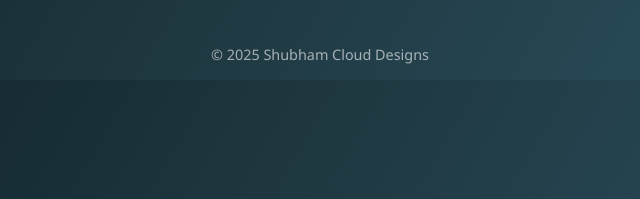
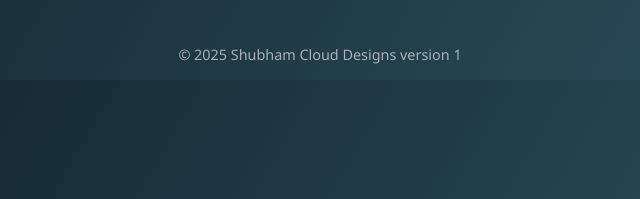
Before and after one commit to Bshubhs/temp_codepipeline1, a plain HTML site: page index.html in a window 1280 px wide. Shown: the part 273-472 px from the top of the page, 320-960 px from the left. Drawn offline with Linux system fonts and the light colour scheme.

Commit message:
Update index.html

```diff
--- a/index.html
+++ b/index.html
@@ -58,7 +58,7 @@
   </header>
 
   <footer>
-    &copy; 2025 Shubham Cloud Designs
+    &copy; 2025 Shubham Cloud Designs version 1
   </footer>
 </body>
 </html>
```
